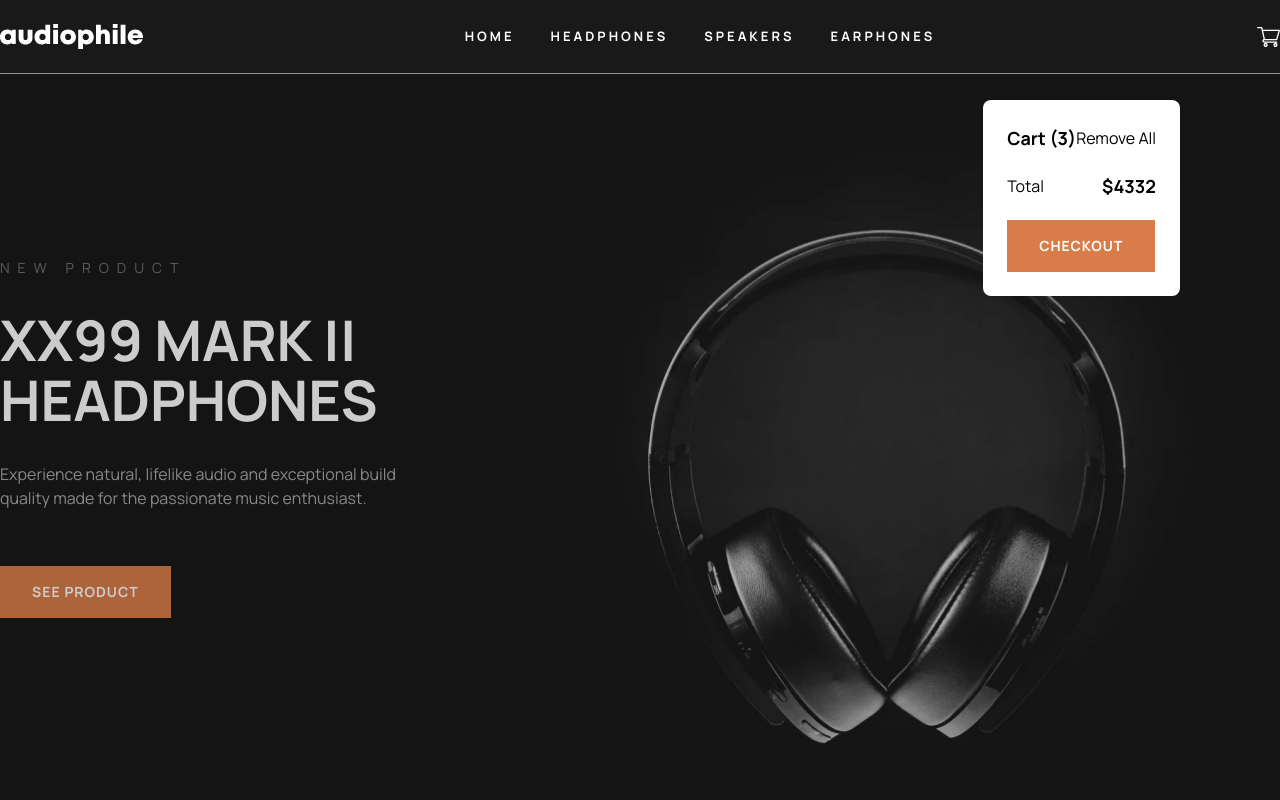
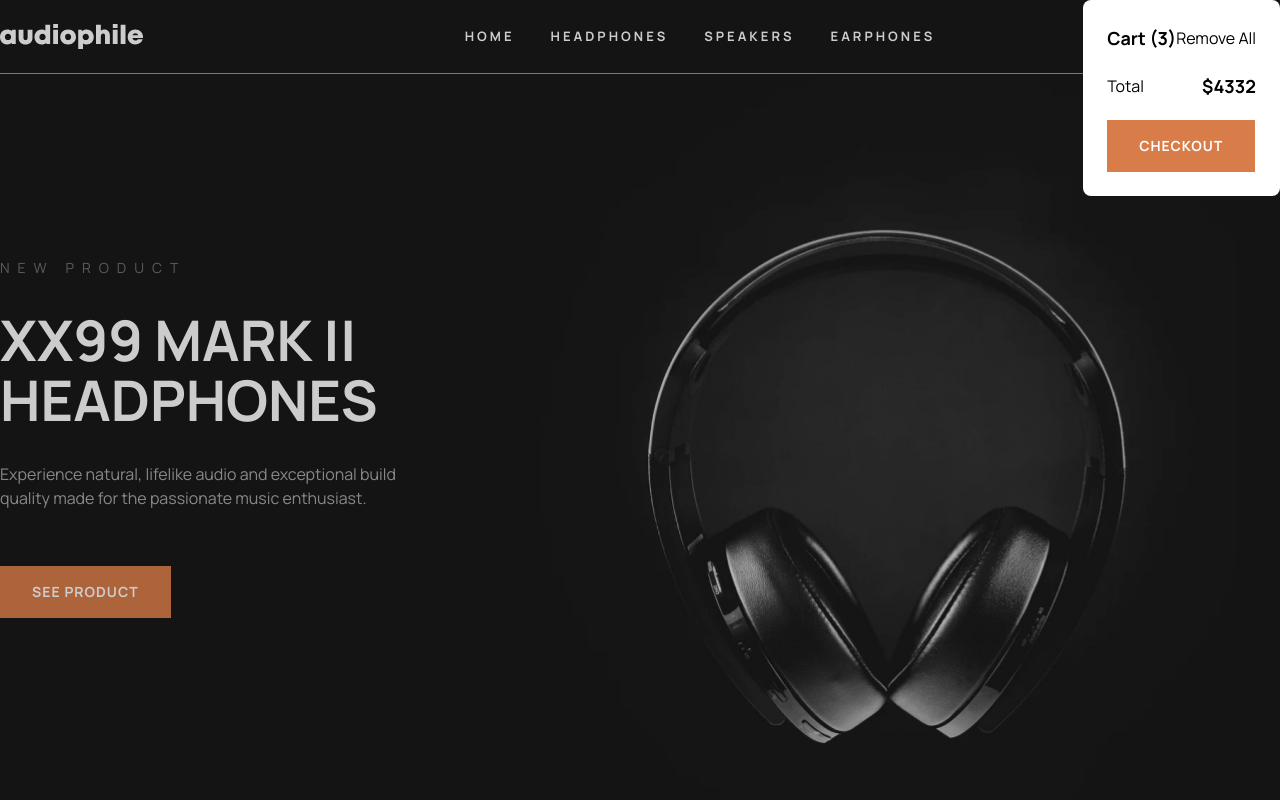
Before and after one commit to ArturDBW/audiophileShop, a React (Vite) app: page / in a window 1280 px wide. Both pictures are taken after a click on the icon 1268 px from the left and 36 px from the top of the page. Shown: the top 800 px of the page. Built offline with nearby package versions, Linux system fonts and the light colour scheme.

Commit message:
fix Close modal logic

```diff
--- a/src/components/Header.jsx
+++ b/src/components/Header.jsx
@@ -5,7 +5,7 @@ import { Navigation } from "./Navigation";
 export const Header = ({ openModalCart, setOpenModalCart }) => {
   return (
     <header className="bg-[#1a1919]">
-      <div className="relative mx-auto flex max-w-[1440px] items-center justify-between border-b border-[#979797] py-6">
+      <div className=" mx-auto flex max-w-[1440px] items-center justify-between border-b border-[#979797] py-6">
         <Logo />
         <Navigation />
         <Basket
--- a/src/pages/ModalCart.jsx
+++ b/src/pages/ModalCart.jsx
@@ -1,14 +1,23 @@
+import PropTypes from "prop-types";
 import { useSelector } from "react-redux";
 import { getBasket } from "../slice/basketSlice";
 import { CartProduct } from "../components/CartProduct";
 import { OrangeButton } from "../elements/OrangeButton";
 
-export const ModalCart = () => {
+export const ModalCart = ({ setOpenModalCart, openModalCart }) => {
   const cart = useSelector(getBasket);
   console.log(cart);
   return (
-    <div className="absolute  h-full w-full  overflow-hidden bg-black bg-opacity-20">
-      <div className="fixed right-[100px] top-[100px] rounded-lg bg-white p-6">
+    <div
+      onClick={() => setOpenModalCart(!openModalCart)}
+      className="absolute  left-0 top-0  h-full w-full overflow-hidden bg-black bg-opacity-20"
+    >
+      <div
+        onClick={(e) => {
+          e.stopPropagation();
+        }}
+        className="fixed right-0 top-0 rounded-lg bg-white p-6"
+      >
         <div className="mb-5 flex items-center justify-between">
           <h3 className="text-lg font-bold">Cart (3)</h3>
           <button>Remove All</button>
@@ -27,3 +36,8 @@ export const ModalCart = () => {
     </div>
   );
 };
+
+ModalCart.propTypes = {
+  openModalCart: PropTypes.bool.isRequired,
+  setOpenModalCart: PropTypes.func.isRequired,
+};
--- a/src/ui/AppLayout.jsx
+++ b/src/ui/AppLayout.jsx
@@ -10,7 +10,7 @@ export const AppLayout = () => {
   if (openModalCart === true) {
     document.body.style.overflow = "hidden";
   } else {
-    document.body.style.overflow = "auto";
+    document.body.style.overflow = "visible";
   }
 
   return (
@@ -19,7 +19,12 @@ export const AppLayout = () => {
         openModalCart={openModalCart}
         setOpenModalCart={setOpenModalCart}
       />
-      {openModalCart && <ModalCart />}
+      {openModalCart && (
+        <ModalCart
+          openModalCart={openModalCart}
+          setOpenModalCart={setOpenModalCart}
+        />
+      )}
       <main>
         <Outlet />
       </main>
```
Also changed, not shown: src/svg/Basket.jsx (+7 -0 lines).
